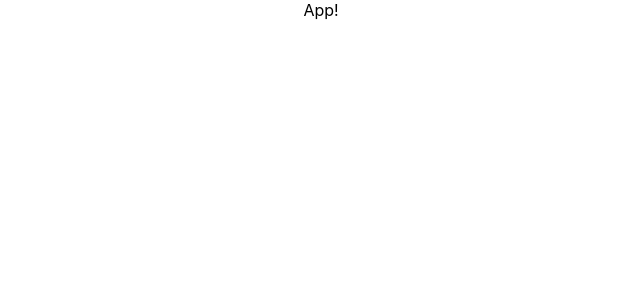
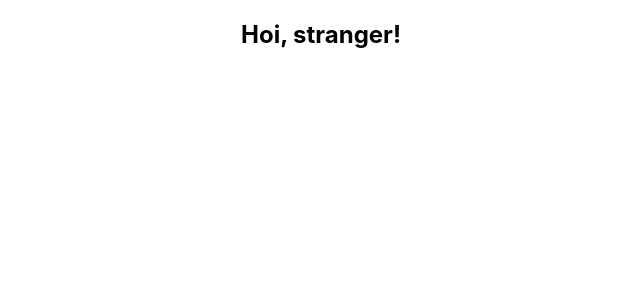
Before and after one commit to zulhamzakaria/all-thing-typescript, a React (Create React App) app in the folder react-typescript/react-ts-demo/: page / in a window 1280 px wide. Shown: the top 300 px of the page, without its empty margins (319-959 px from the left). Built offline with nearby package versions, Linux system fonts and the light colour scheme.

Commit message:
- basic greet.tsx component - props - types for app, interfaces for libs

```diff
--- a/react-typescript/react-ts-demo/src/App.tsx
+++ b/react-typescript/react-ts-demo/src/App.tsx
@@ -1,7 +1,12 @@
 import "./App.css";
+import Greet from "./components/Greet";
 
 function App() {
-  return <div className="App">App!</div>;
+  return (
+    <div className="App">
+      <Greet name={"stranger"}/>
+    </div>
+  );
 }
 
 export default App;
--- /dev/null
+++ b/react-typescript/react-ts-demo/src/components/Greet.tsx
@@ -0,0 +1,19 @@
+// export const Greet = () => {
+//   return (
+//     <div>
+//       <h2>Cock</h2>
+//     </div>
+//   );
+// };
+
+type GreetProps = {
+  name: string;
+};
+
+export default function Greet({ name }: { name: string }) {
+  return (
+    <div>
+      <h2>Hoi, {name}!</h2>
+    </div>
+  );
+}
```
